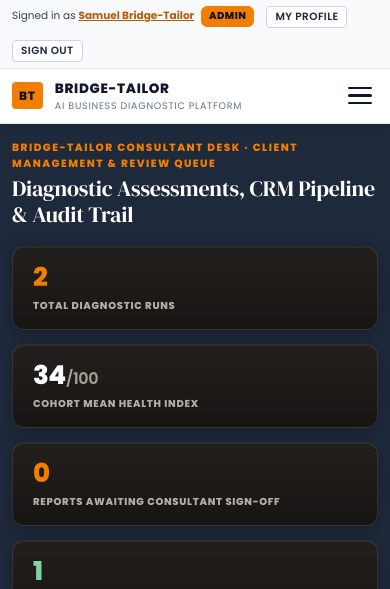
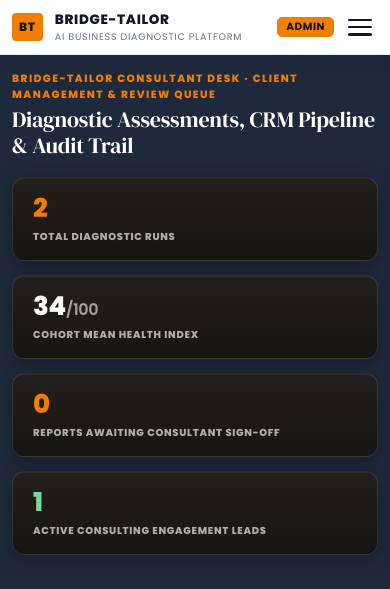
Before and after one commit to eabventures-champion/bridge-tailor, a Laravel app: page /consultant in a window 390 px wide. Shown: the top 589 px of the page. Run offline with Laravel 12, Linux system fonts and the light colour scheme; a user stored in the database is signed in; data comes from the database, SQL or seed files in the repository; tables that the repository leaves empty hold one stand-in row (values such as "Sample post").

Commit message:
Move user profile and sign out into mobile hamburger menu and show role badge beside toggle

```diff
--- a/resources/views/layouts/app.blade.php
+++ b/resources/views/layouts/app.blade.php
@@ -640,6 +640,21 @@
             grid-template-columns: 2fr 1fr 1fr 1.3fr;
         }
         /* Mobile menu toggle button - Minimalist Hamburger (No Box) */
+        .bt-header-actions {
+            display: none;
+        }
+        .bt-mobile-role-tag {
+            display: none !important;
+        }
+        .bt-mobile-user-card {
+            display: none !important;
+        }
+        .bt-mobile-only {
+            display: none !important;
+        }
+        .bt-desktop-only {
+            display: inline-block;
+        }
         .bt-menu-toggle {
             display: none;
             background: transparent !important;
@@ -756,6 +771,9 @@
             :root {
                 --bt-header-height: 56px;
             }
+            .bt-utility {
+                display: none !important;
+            }
             .bt-container {
                 padding: 16px 12px;
             }
@@ -765,11 +783,88 @@
             }
             .bt-header-inner {
                 padding: 10px 12px;
+                flex-wrap: nowrap;
+            }
+            .bt-header-actions {
+                display: inline-flex !important;
+                align-items: center;
+                gap: 8px;
+            }
+            .bt-mobile-role-tag {
+                display: inline-flex !important;
+                align-items: center;
+                font-size: 10.5px;
+                font-weight: 700;
+                letter-spacing: 0.05em;
+                padding: 3px 8px;
+                border-radius: 5px !important;
+                line-height: 1.2;
             }
             .bt-menu-toggle {
                 display: inline-flex;
                 align-items: center;
                 gap: 6px;
+            }
+            .bt-desktop-only {
+                display: none !important;
+            }
+            .bt-mobile-user-card {
+                display: block !important;
+                padding: 10px 12px;
+                margin: 4px 0 10px 0;
+                background-color: #f8fafc;
+                border: 1px solid #e2e8f0;
+                border-radius: 8px !important;
+                text-align: left;
+            }
+            .bt-mobile-user-label {
+                font-size: 10.5px;
+                color: #64748b;
+                text-transform: uppercase;
+                letter-spacing: 0.05em;
+                font-weight: 600;
+                display: block;
+            }
+            .bt-mobile-user-name {
+                font-size: 13.5px;
+                font-weight: 700;
+                color: #0f172a;
+                margin-top: 2px;
+            }
+            .bt-mobile-only {
+                display: flex !important;
+            }
+            .bt-mobile-logout-btn {
+                display: flex !important;
+                align-items: center !important;
+                justify-content: space-between !important;
+                margin-left: 0 !important;
+                width: 100% !important;
+                text-align: left !important;
+                padding: 13px 4px !important;
+                font-size: 13px !important;
+                font-weight: 600 !important;
+                letter-spacing: 0.05em !important;
+                text-transform: uppercase !important;
+                background: transparent !important;
+                border: none !important;
+                border-radius: 0 !important;
+                box-shadow: none !important;
+                color: var(--bt-danger, #9e2a1c) !important;
+                cursor: pointer;
+                font-family: inherit;
+                transition: color 0.2s ease, background-color 0.2s ease, padding-left 0.2s ease;
+            }
+            .bt-mobile-logout-btn:hover {
+                color: #781d12 !important;
+                background: rgba(158, 42, 28, 0.04) !important;
+                padding-left: 10px !important;
+            }
+            .bt-nav.open .bt-mobile-user-card,
+            .bt-nav.open .bt-mobile-only,
+            .bt-nav.open .bt-mobile-logout-btn {
+                opacity: 1;
+                transform: translateY(0);
             }
             .bt-nav {
                 position: absolute;
@@ -1020,6 +1115,10 @@
                     </span>
                     @endif
                 </a>
+                <div class="bt-header-actions">
+                    @auth
+                        <span class="tag tag-amber bt-mobile-role-tag">{{ strtoupper(auth()->user()->role) }}</span>
+                    @endauth
                     <button type="button" class="bt-menu-toggle" id="bt-menu-toggle-btn" onclick="toggleMobileNav(this)" aria-label="Toggle navigation" aria-expanded="false">
                         <span class="bt-hamburger-icon">
                             <span class="bt-bar"></span>
@@ -1027,7 +1126,15 @@
                             <span class="bt-bar"></span>
                         </span>
                     </button>
+                </div>
                 <nav class="bt-nav" id="bt-main-nav">
+                    @auth
+                        <div class="bt-mobile-user-card">
+                            <span class="bt-mobile-user-label">Signed in as</span>
+                            <div class="bt-mobile-user-name">{{ auth()->user()->name }}</div>
+                        </div>
+                    @endauth
+
                     @php
                         $dynamicNavItems = \App\Models\NavigationItem::getForCurrentRequest();
                     @endphp
@@ -1042,8 +1149,22 @@
                     @endforeach
 
                     @auth
+                        <a href="{{ route('profile.show') }}" class="bt-mobile-only {{ request()->routeIs('profile.*') ? 'active' : '' }}">
+                            <span>My Profile</span>
+                            <svg class="bt-nav-arrow" width="15" height="15" viewBox="0 0 24 24" fill="none" stroke="currentColor" stroke-width="2.3" stroke-linecap="round" stroke-linejoin="round" aria-hidden="true"><polyline points="9 18 15 12 9 6"></polyline></svg>
+                        </a>
+                        <div class="bt-mobile-only" style="width:100%;margin-top:2px;">
+                            <form action="{{ route('logout') }}" method="POST" style="width:100%;margin:0;">
+                                @csrf
+                                <button type="submit" class="bt-mobile-logout-btn">
+                                    <span>Sign Out</span>
+                                    <svg class="bt-nav-arrow" width="15" height="15" viewBox="0 0 24 24" fill="none" stroke="currentColor" stroke-width="2.3" stroke-linecap="round" stroke-linejoin="round" aria-hidden="true"><polyline points="9 18 15 12 9 6"></polyline></svg>
+                                </button>
+                            </form>
+                        </div>
+
                         @if(!$uiVisible('vis.top_utility_bar'))
-                            <form action="{{ route('logout') }}" method="POST" style="display:inline;margin:0;">
+                            <form action="{{ route('logout') }}" method="POST" class="bt-desktop-only" style="display:inline;margin:0;">
                                 @csrf
                                 <button type="submit" class="bt-role-btn" style="padding:7px 14px;font-size:12px;border-radius:6px!important;border:1px solid #cbd5e1;">Sign Out</button>
                             </form>
@@ -1158,7 +1279,7 @@
                 const topBar = document.querySelector('.bt-utility');
                 let h = 0;
                 if (headerBar) h += headerBar.offsetHeight;
-                if (topBar) h += topBar.offsetHeight;
+                if (topBar && window.getComputedStyle(topBar).display !== 'none') h += topBar.offsetHeight;
                 if (h <= 0) h = fixedHeader.offsetHeight;
                 document.documentElement.style.setProperty('--bt-header-height', h + 'px');
                 document.body.style.paddingTop = h + 'px';
```
Also changed, not shown: tests/Feature/DiagnosticPlatformTest.php (+20 -0 lines). Lines whose indentation alone changed are shown as unchanged.
